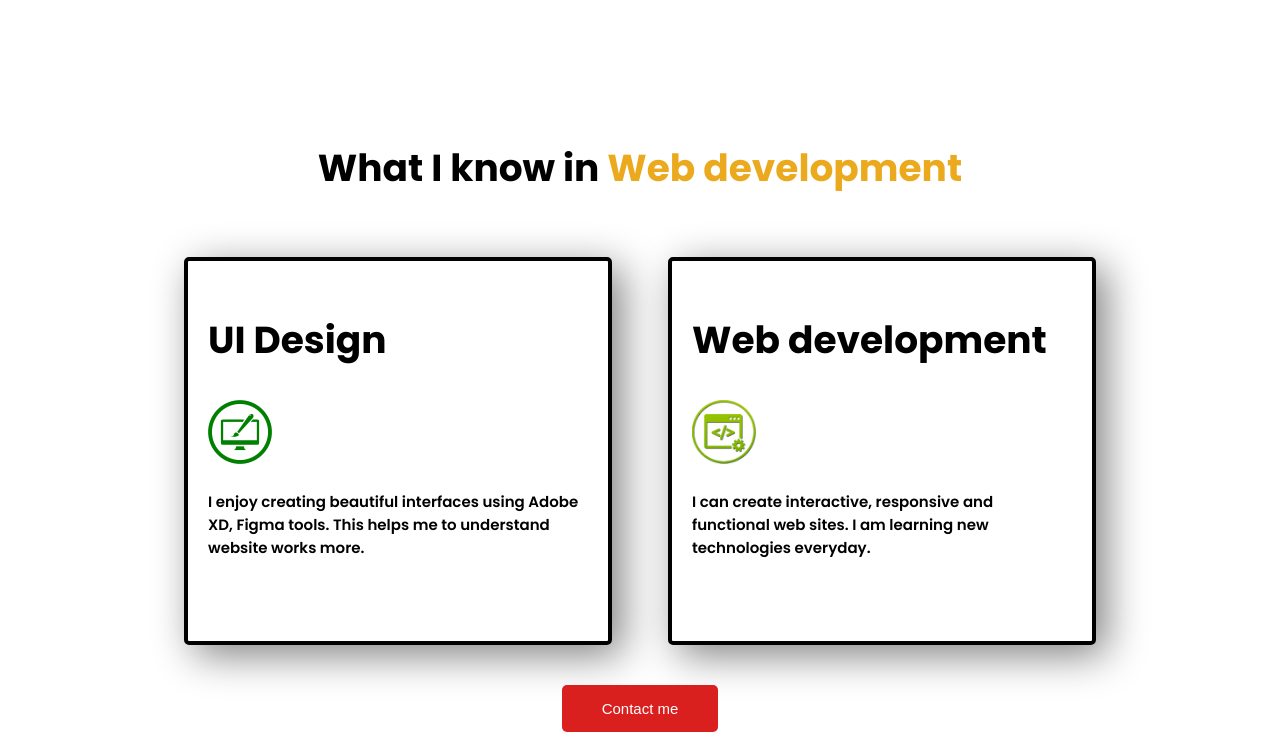
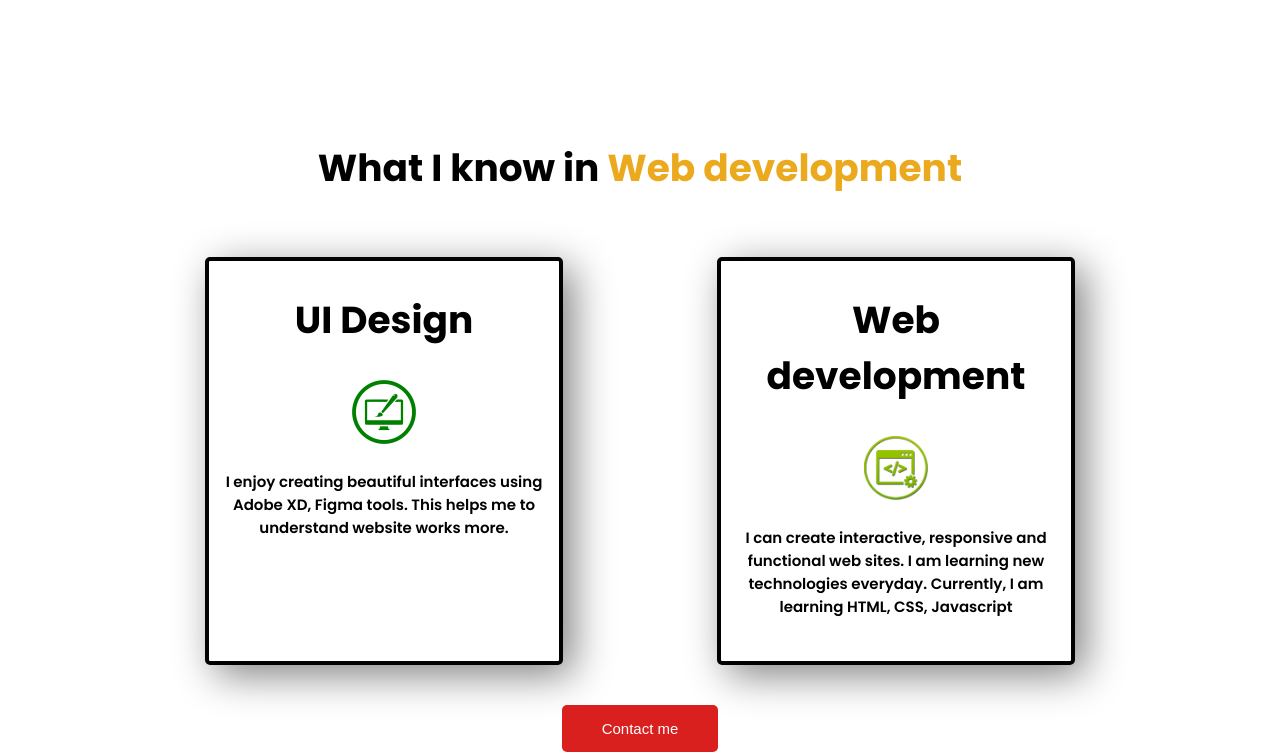
Before and after one commit to robinrakibul/mission-2022, a plain HTML site: page index.html in a window 1280 px wide. Shown: the part 2047-2800 px from the top of the page. Drawn offline with Linux system fonts and the light colour scheme.

Commit message:
Completed project

```diff
--- a/index.html
+++ b/index.html
@@ -89,7 +89,7 @@
             <div class="skill">
                 <h1>Web development</h1>
                 <img style="height: 64px; width: 64px;" src="images/pictures/web.png" alt="">
-                <p>I can create interactive, responsive and functional web sites. I am learning new technologies everyday.</p>
+                <p>I can create interactive, responsive and functional web sites. I am learning new technologies everyday. Currently, I am learning HTML, CSS, Javascript</p>
             </div>
         </div>
         <div class="contact-me-btn">
--- a/style.css
+++ b/style.css
@@ -12,6 +12,8 @@ body{
 }
 .heading-text{
     padding-left: 10px;
+    line-height: 70px;
+    color: rgb(51, 51, 51);
     border-left: 3.5px solid;
     border-top-left-radius: 3px;
     border-bottom-left-radius: 3px;
@@ -119,20 +121,20 @@ button{
 }
 .my-skills{
     display: flex;
-    justify-content: space-evenly;
+    justify-content: space-around;
     padding-bottom: 20px;
 }
 .skill p{
     font-size: 15px;
 }
 .skill{
+    text-align: center;
     border-radius: 5px;
     box-shadow: 10px 10px 40px grey;
     border: 4px solid;
-    padding: 20px;
-    height: 340px;
+    height: 400px;
     margin-bottom: 20px;
-    width: 380px;
+    width: 350px
 }
 .contact-me-btn a{
     text-decoration: none;
```
